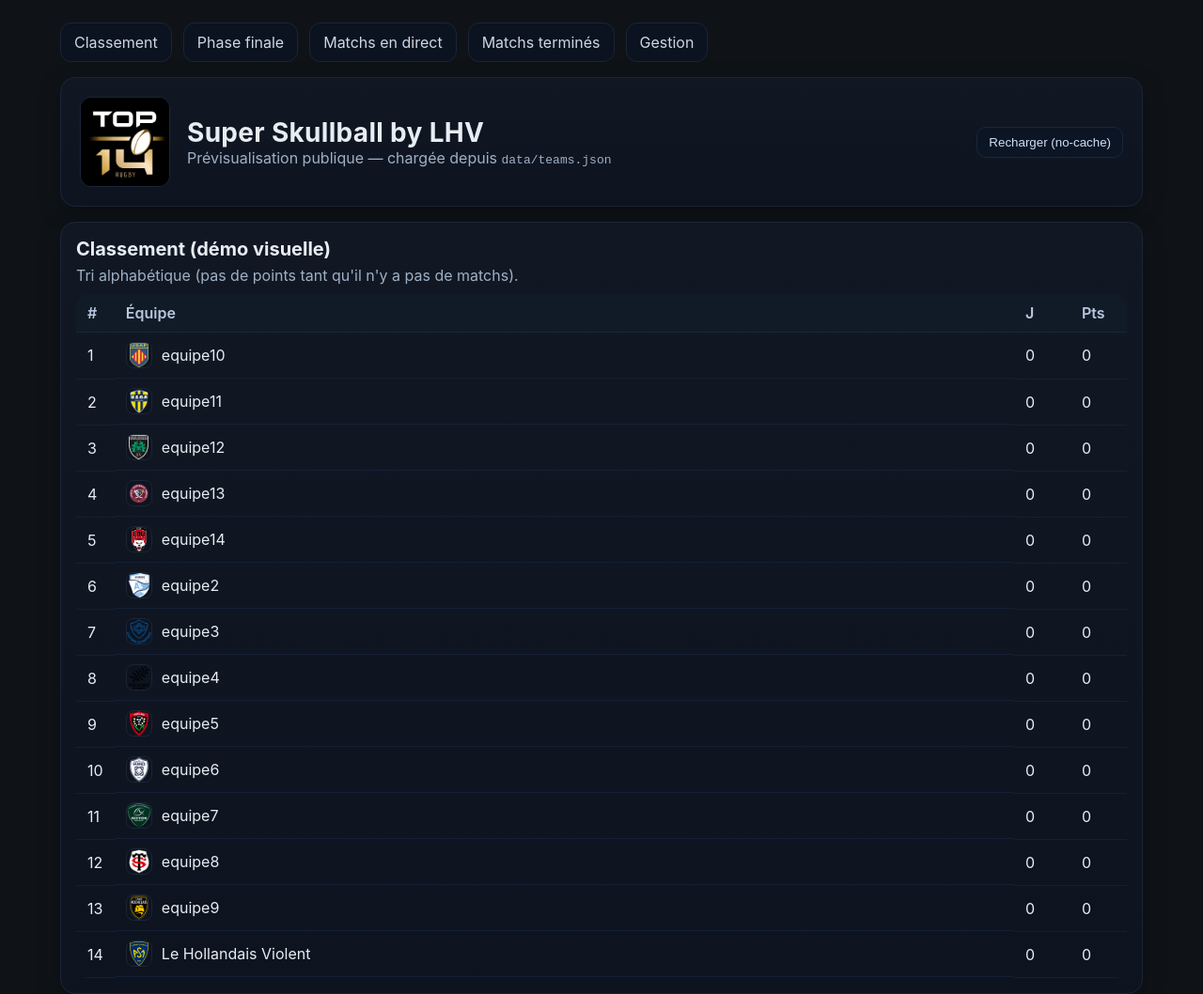
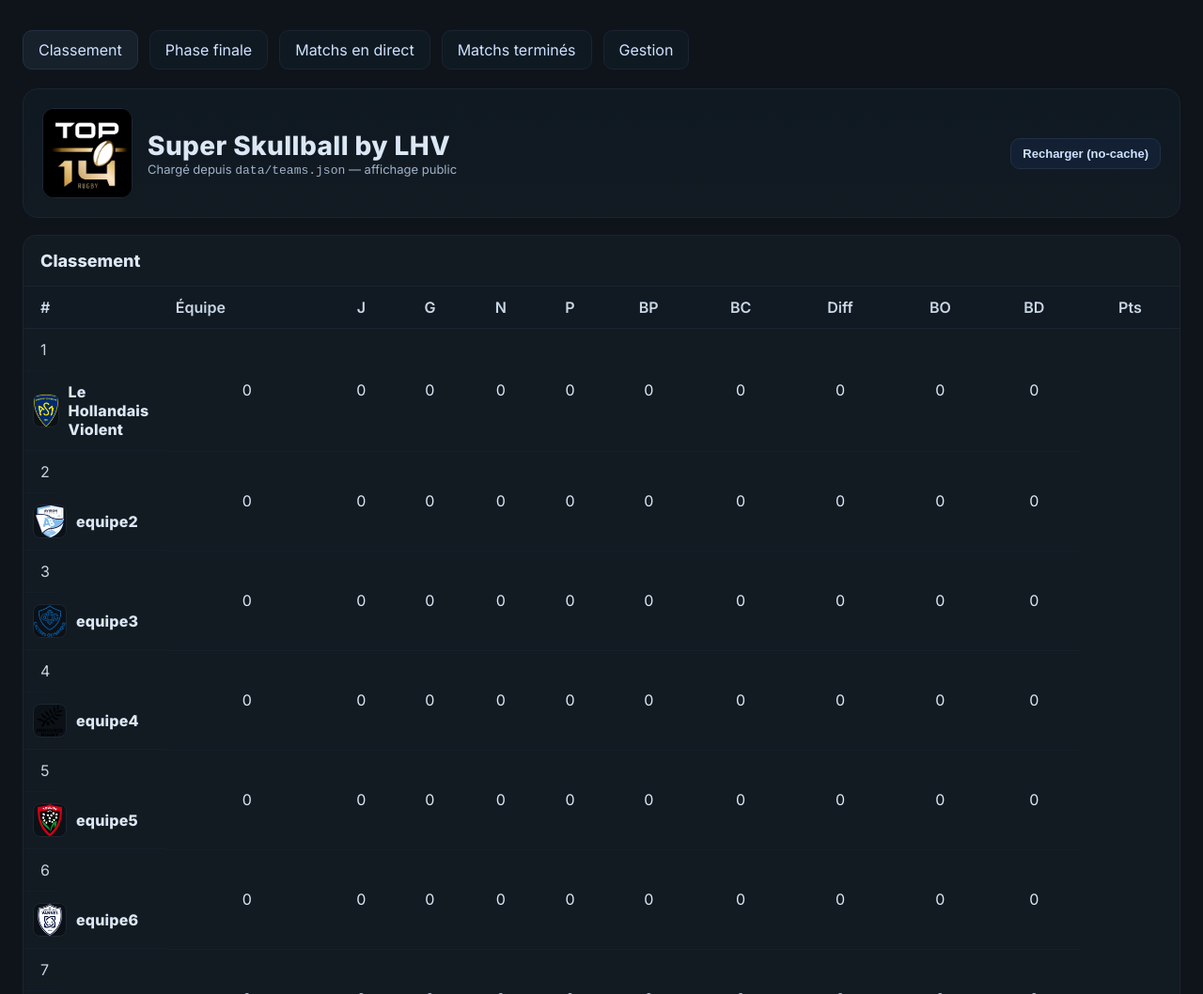
Before and after one commit to twitchsheppardpro-hue/SUPERSKULLBALLbyLHV, a plain HTML site: page index.html in a window 1280 px wide. Shown: the top 1058 px of the page at 94% size. Drawn offline with Linux system fonts and the light colour scheme.

Commit message:
Add files via upload

```diff
--- a/index.html
+++ b/index.html
@@ -1,215 +1,157 @@
-<!DOCTYPE html>
+<!doctype html>
 <html lang="fr">
 <head>
-  <meta charset="utf-8" />
-  <meta name="viewport" content="width=device-width, initial-scale=1" />
-  <title>Super Skullball by LHV</title>
-
-  <!-- Désactive au maximum le cache côté navigateur -->
-  <meta http-equiv="Cache-Control" content="no-cache, no-store, must-revalidate" />
-  <meta http-equiv="Pragma" content="no-cache" />
-  <meta http-equiv="Expires" content="0" />
-
+<meta charset="utf-8">
+<meta name="viewport" content="width=device-width, initial-scale=1">
+<title>Tournoi — Classement</title>
+<link rel="preconnect" href="https://fonts.googleapis.com">
+<link rel="preconnect" href="https://fonts.gstatic.com" crossorigin>
+<link href="https://fonts.googleapis.com/css2?family=Inter:wght@400;600;800&display=swap" rel="stylesheet">
 <style>
   :root{
-      --bg:#0f1318;
-      --panel:#111823;
-      --panel2:#0d1420;
-      --text:#e6edf3;
-      --muted:#9fb0c6;
-      --chip:#1b2635;
-      --accent:#94c6ff;
-      --ok:#35c759;
-      --ring:#1b2536;
+    --bg:#0f141b;
+    --panel:#121a22;
+    --panel2:#0f1922;
+    --muted:#9fb2c8;
+    --text:#dbe7f4;
+    --accent:#60a5fa;
+    --chip:#1e293b;
+    --line:#1b2430;
   }
   *{box-sizing:border-box}
-    html,body{height:100%}
-    body{margin:0;background:var(--bg);color:var(--text);font-family:Inter,system-ui,Segoe UI,Roboto,Helvetica,Arial,sans-serif}
-    a{color:var(--accent);text-decoration:none}
-    .wrap{max-width:1200px;margin:0 auto;padding:24px}
-    .card{background:linear-gradient(180deg,var(--panel),var(--panel2));border:1px solid var(--ring);border-radius:16px;box-shadow:0 8px 24px rgba(0,0,0,.25)}
-    .row{display:flex;gap:12px;flex-wrap:wrap}
-    .nav{display:flex;gap:12px;margin-bottom:16px}
-    .pill{background:#0b1220;border:1px solid var(--ring);border-radius:12px;padding:10px 14px;color:#cdd7e5}
-    .top{display:flex;align-items:center;gap:18px;padding:20px}
-    .top img{width:96px;height:96px;border-radius:12px;object-fit:contain;background:#0d1320;border:1px solid var(--ring)}
-    h1{margin:0;font-size:28px;letter-spacing:.3px}
-    h2{margin:0 0 12px 0;font-size:20px}
-    /* table classement */
-    table{width:100%;border-collapse:collapse;overflow:hidden;border-radius:12px}
-    thead th{font-weight:600;color:#b8c7dc;background:#111a27;border-bottom:1px solid #1a2534;padding:10px 12px;text-align:left}
-    tbody td{border-bottom:1px solid #142034;padding:10px 12px;vertical-align:middle}
-    tbody tr:hover{background:#0e1622}
-    .teamcell{display:flex;align-items:center;gap:10px}
-    .logo{width:28px;height:28px;border-radius:8px;object-fit:contain;background:#0d1420;border:1px solid var(--ring)}
-    /* grille équipes */
-    .grid{display:grid;grid-template-columns:repeat(4,minmax(0,1fr));gap:14px}
-    @media (max-width:960px){.grid{grid-template-columns:repeat(2,minmax(0,1fr))}}
-    .card-team{padding:14px}
-    .card-team .row1{display:flex;align-items:center;gap:10px;margin-bottom:8px}
-    .chip{display:inline-block;background:var(--chip);border:1px solid #1c2b3f;color:#bcd0ea;padding:4px 8px;border-radius:999px;font-size:12px;margin-right:6px;margin-top:6px}
-    .muted{color:var(--muted)}
-    .right{display:flex;gap:10px;align-items:center;margin-left:auto}
-    .btn{background:#0c1524;border:1px solid #1a2738;color:#cfe0f7;border-radius:10px;padding:8px 12px;cursor:pointer}
-    .btn:hover{background:#0e192a}
-    .ok{color:var(--ok)}
-
-    /* Coupe tout éventuel "nom en fond" fantôme dans le classement */
-    #classement .team-name::after,
-    #classement .team-cell::after,
-    #classement .bg-team-name,
-    #classement .team-bg,
-    .table-standings .team-name::after,
-    .table-standings .team::after,
-    .ranking-table .team-name::after,
-    .ranking-table .team::after {
-      content:none !important;
-      display:none !important;
-      opacity:0 !important;
-      visibility:hidden !important;
-      text-shadow:none !important;
-      filter:none !important;
-    }
+  html,body{margin:0;background:var(--bg);color:var(--text);font-family:Inter,system-ui,-apple-system,Segoe UI,Roboto,Arial,sans-serif}
+  a{color:inherit;text-decoration:none}
+  .wrap{max-width:1280px;margin:0 auto;padding:24px}
+  .tabs{display:flex;gap:12px;margin:8px 0 20px}
+  .tab{padding:10px 16px;border-radius:10px;background:var(--panel2);border:1px solid var(--line);color:#cfe2ff}
+  .tab.active{background:#17212b;border-color:#223142}
+  .hero{display:flex;align-items:center;gap:16px;background:linear-gradient(180deg,#0f1922,#121a22);border:1px solid var(--line);padding:20px;border-radius:16px}
+  .hero img{width:96px;height:96px;object-fit:contain;background:#0b1117;border-radius:12px;border:1px solid #1d2731}
+  .title{font-size:28px;font-weight:800;letter-spacing:.4px}
+  .muted{color:var(--muted);font-size:13px}
+  .panel{margin-top:18px;background:var(--panel);border:1px solid var(--line);border-radius:14px;overflow:hidden}
+  .panel h2{margin:0;padding:16px 18px;border-bottom:1px solid var(--line);font-size:18px}
+  table{width:100%;border-collapse:collapse}
+  thead th{font-weight:600;color:#c9d7e5;background:#111923;border-bottom:1px solid var(--line);padding:12px 10px;text-align:center}
+  thead th:first-child{text-align:left;padding-left:18px}
+  tbody td{padding:12px 10px;border-bottom:1px solid #151f2b;text-align:center}
+  tbody td:first-child{text-align:left;padding-left:18px;display:flex;align-items:center;gap:10px}
+  .logo{width:36px;height:36px;border-radius:8px;background:#0b1117;border:1px solid #1d2731;object-fit:contain}
+  .rank{width:36px;text-align:center;opacity:.9}
+  .team{font-weight:700;letter-spacing:.2px}
+  .btn{background:#132033;border:1px solid #213043;padding:8px 12px;border-radius:10px;color:#cfe2ff;font-weight:600;font-size:13px}
+  .topbar{display:flex;justify-content:space-between;align-items:center}
 </style>
 </head>
 <body>
 <div class="wrap">
-
-  <div class="nav">
-    <span class="pill">Classement</span>
-    <span class="pill">Phase finale</span>
-    <span class="pill">Matchs en direct</span>
-    <span class="pill">Matchs terminés</span>
-    <span class="pill">Gestion</span>
+  <div class="tabs">
+    <div class="tab active">Classement</div>
+    <div class="tab">Phase finale</div>
+    <div class="tab">Matchs en direct</div>
+    <div class="tab">Matchs terminés</div>
+    <div class="tab">Gestion</div>
   </div>
 
-  <div class="card top" id="header">
-    <img id="leagueLogo" alt="logo ligue" />
+  <div class="hero">
+    <img id="eventLogo" alt="logo">
     <div>
-      <h1 id="leagueName">Ma Ligue</h1>
-      <div class="muted">Prévisualisation publique — chargée depuis <code>data/teams.json</code></div>
+      <div class="title" id="leagueName">Ma Ligue</div>
+      <div class="muted">Chargé depuis <code>data/teams.json</code> — affichage public</div>
     </div>
-    <div class="right">
-      <button class="btn" id="refreshBtn" title="Force un rechargement sans cache">Recharger (no‑cache)</button>
+    <div style="margin-left:auto">
+      <button class="btn" id="refresh">Recharger (no‑cache)</button>
     </div>
   </div>
 
-  <div class="card" style="padding:16px;margin-top:16px">
-    <h2>Classement (démo visuelle)</h2>
-    <div class="muted" style="margin:-6px 0 10px 0">Tri alphabétique (pas de points tant qu'il n'y a pas de matchs).</div>
-    <table id="table">
+  <div class="panel" id="classementPanel">
+    <h2>Classement</h2>
+    <div style="overflow:auto">
+      <table id="tableau">
         <thead>
           <tr>
-          <th style="width:40px">#</th>
-          <th>Équipe</th>
-          <th style="width:60px">J</th>
-          <th style="width:60px">Pts</th>
+            <th style="width:46px">#</th>
+            <th style="text-align:left">Équipe</th>
+            <th>J</th><th>G</th><th>N</th><th>P</th>
+            <th>BP</th><th>BC</th><th>Diff</th>
+            <th>BO</th><th>BD</th><th>Pts</th>
           </tr>
         </thead>
-      <tbody></tbody>
+        <tbody id="rows"></tbody>
       </table>
     </div>
-
-  <div class="card" style="padding:16px;margin-top:16px">
-    <h2>Équipes (lecture seule)</h2>
-    <div id="teams" class="grid"></div>
   </div>
-
 </div>
 
 <script>
 (function(){
-  // --------- Anti-cache robuste ---------
-  const VERSION = Date.now(); // change automatiquement à chaque chargement
-  const BASE = (new URL('.', location.href)).href;
+  const cacheBust = () => 'cb=' + Math.random().toString(36).slice(2);
+  const rows = document.getElementById('rows');
+  const eventLogo = document.getElementById('eventLogo');
+  const leagueName = document.getElementById('leagueName');
+  const refreshBtn = document.getElementById('refresh');
 
-  function bust(url){
-    const u = new URL(url, BASE);
-    u.searchParams.set('v', VERSION);
-    return u.href;
+  function safeUrl(u){ if(!u) return ''; return u + (u.includes('?')?'&':'?') + cacheBust(); }
+
+  async function load() {
+    rows.innerHTML = '<tr><td colspan="12" style="padding:18px;text-align:center;color:#9fb2c8">Chargement…</td></tr>';
+    try{
+      const res = await fetch('data/teams.json?'+cacheBust(), {cache:'no-store'});
+      const data = await res.json();
+      leagueName.textContent = data.leagueName || 'Ma Ligue';
+      eventLogo.src = safeUrl(data.eventLogo);
+      eventLogo.alt = 'logo';
+      renderTeams((data.teams||[]));
+    }catch(e){
+      console.error(e);
+      rows.innerHTML = '<tr><td colspan="12" style="padding:18px;text-align:center;color:#ffaeae">Erreur de chargement des équipes</td></tr>';
+    }
   }
 
-  async function getJsonNoCache(url){
-    const u = bust(url);
-    const r = await fetch(u, { cache:'no-store', headers:{ 'Cache-Control':'no-store' } });
-    if(!r.ok) throw new Error('HTTP '+r.status);
-    return await r.json();
-  }
+  function renderTeams(list){
+    // ordre: par id croissant (ça se rapproche de votre ancien affichage)
+    list = (list||[]).slice().sort((a,b)=> (a.id||0)-(b.id||0));
+    rows.innerHTML = '';
+    list.forEach((t,idx)=>{
+      const tr = document.createElement('tr');
+      const logo = document.createElement('img');
+      logo.className = 'logo';
+      logo.src = safeUrl(t.logo);
+      logo.alt = t.name || 'logo';
 
-  function setHeader(data){
-    const name = data.leagueName || 'Ma Ligue';
-    const logo = data.eventLogo || '';
-    document.getElementById('leagueName').textContent = name;
-    const img = document.getElementById('leagueLogo');
-    if(logo){ img.src = bust(logo); } else { img.remove(); }
-  }
+      const tdRank = document.createElement('td');
+      tdRank.className = 'rank';
+      tdRank.textContent = String(idx+1);
 
-  function renderTable(teams){
-    const tbody = document.querySelector('#table tbody');
-    tbody.innerHTML = '';
-    const sorted = [...teams].sort((a,b)=>a.name.localeCompare(b.name,'fr'));
-    sorted.forEach((t,idx)=>{
-      const tr = document.createElement('tr');
-      tr.innerHTML = `
-        <td>${idx+1}</td>
-        <td class="teamcell">
-          <img class="logo" src="${bust(t.logo||'')}" alt="logo" />
-          <span>${t.name}</span>
-        </td>
-        <td>0</td>
-        <td>0</td>`;
-      tbody.appendChild(tr);
+      const tdTeam = document.createElement('td');
+      tdTeam.style.textAlign='left';
+      tdTeam.style.display='flex'; tdTeam.style.alignItems='center'; tdTeam.style.gap='10px';
+      const name = document.createElement('span'); name.className='team'; name.textContent = t.name||('equipe'+(idx+1));
+      tdTeam.appendChild(logo); tdTeam.appendChild(name);
+
+      function td(v){ const el = document.createElement('td'); el.textContent = v; return el; }
+
+      tr.appendChild(tdRank);
+      tr.appendChild(tdTeam);
+      // J,G,N,P,BP,BC,Diff,BO,BD,Pts -> par défaut 0 tant qu'il n'y a pas d'historique de matchs
+      tr.appendChild(td(0)); tr.appendChild(td(0)); tr.appendChild(td(0)); tr.appendChild(td(0));
+      tr.appendChild(td(0)); tr.appendChild(td(0)); tr.appendChild(td(0));
+      tr.appendChild(td(0)); tr.appendChild(td(0)); tr.appendChild(td(0));
+
+      rows.appendChild(tr);
     });
   }
 
-  function renderCards(teams){
-    const host = document.getElementById('teams');
-    host.innerHTML = '';
-    teams.forEach(t=>{
-      const d = document.createElement('div');
-      d.className = 'card-team card';
-      d.innerHTML = `
-        <div class="row1">
-          <img class="logo" src="${bust(t.logo||'')}" alt="logo" />
-          <div>
-            <div style="font-weight:600">${t.name}</div>
-            <div class="muted" style="font-size:12px">${t.color || '#202532'}</div>
-          </div>
-        </div>
-        <div>${(t.players||[]).map(p=>`<span class="chip">${p}</span>`).join('')}</div>`;
-      host.appendChild(d);
-    });
+  refreshBtn.addEventListener('click', load);
+
+  // Désenregistrement SW résiduels
+  if('serviceWorker' in navigator){
+    navigator.serviceWorker.getRegistrations?.().then(list=>{
+      list.forEach(r=>r.unregister());
+    }).catch(()=>{});
   }
 
-  async function boot(){
-    try{
-      const data = await getJsonNoCache('data/teams.json');
-      setHeader(data);
-      renderTable(data.teams||[]);
-      renderCards(data.teams||[]);
-      console.log('%cOK','color:lime','teams.json chargé (no-cache)');
-    }catch(e){
-      console.error('Échec de chargement de data/teams.json', e);
-      const msg = document.createElement('div');
-      msg.className = 'wrap';
-      msg.innerHTML = `<div class="card" style="padding:16px;color:#ffb4a5;border-color:#3a2224;background:#1a0f11">
-        Impossible de charger <code>data/teams.json</code>. Vérifie le chemin et les CORS. ${e.message}
-      </div>`;
-      document.body.appendChild(msg);
-    }
-  }
-
-  document.getElementById('refreshBtn').addEventListener('click',()=>{
-    // Force un rechargement réseau
-    location.href = location.pathname + '?r=' + Date.now();
-  });
-
-  // Débranche tout éventuel service worker qui aurait été enregistré par le passé
-  if('serviceWorker' in navigator){
-    navigator.serviceWorker.getRegistrations().then(list=>list.forEach(r=>r.unregister()));
-  }
-
-  boot();
+  load();
 })();
 </script>
 </body>
```
Lines whose indentation alone changed are shown as unchanged.
